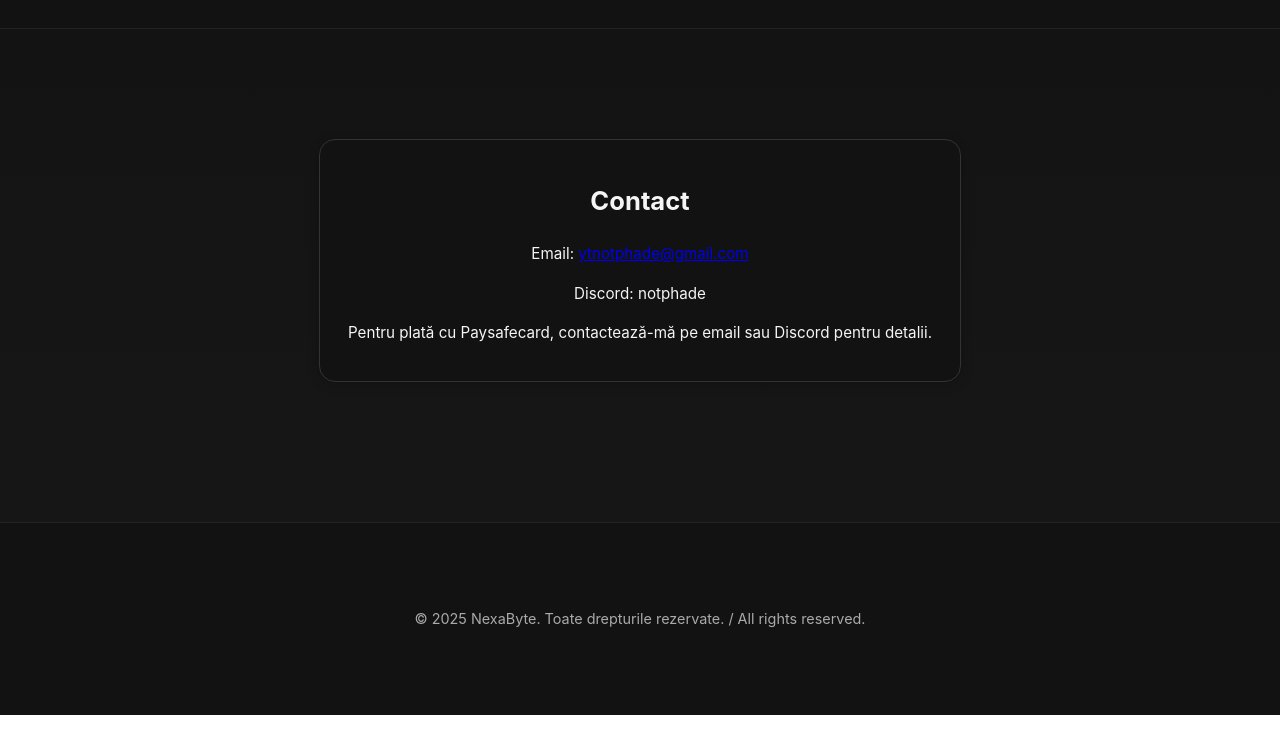
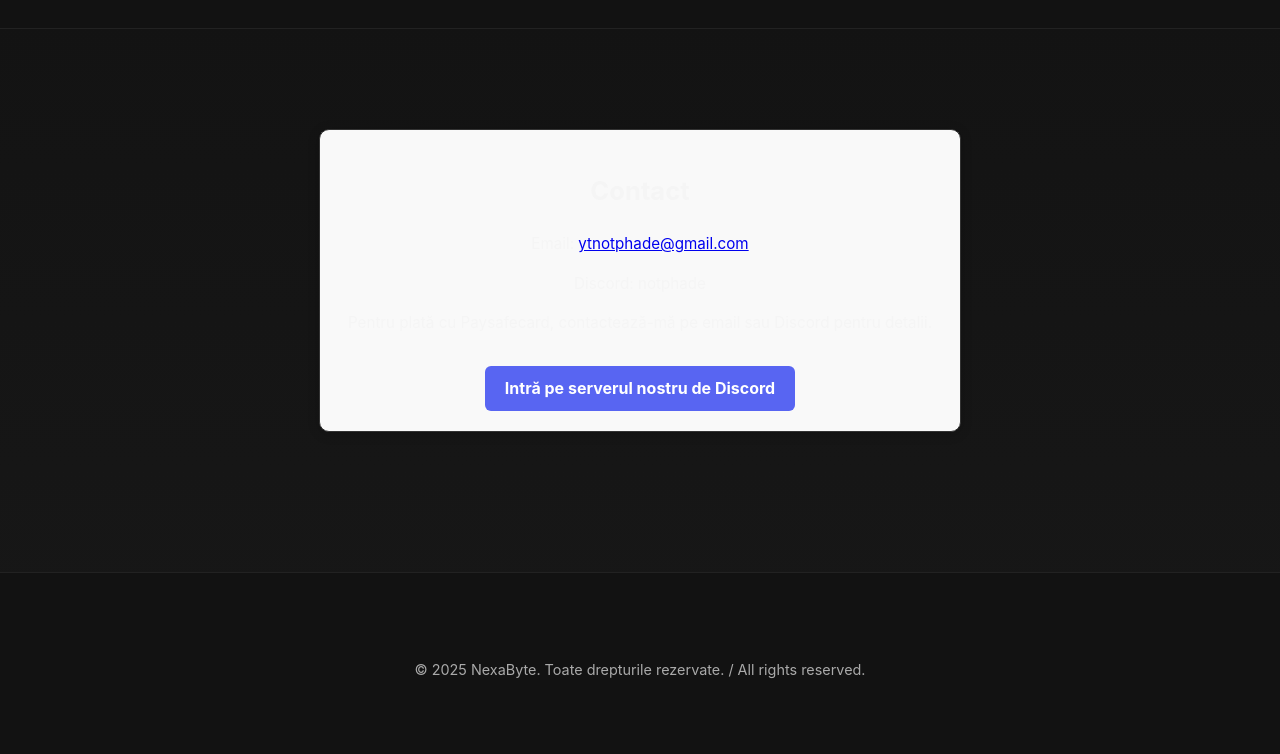
Before and after one commit to NotPhaden/NexaByte, a plain HTML site: page contact.html in a window 1280 px wide. Shown: the part 132-886 px from the top of the page. Before the commit the page ends 847 px from the top, so only its background shows below. Drawn offline with Linux system fonts and the light colour scheme.

Commit message:
Update contact.html

```diff
--- a/contact.html
+++ b/contact.html
@@ -48,6 +48,30 @@
     header nav a:hover {
       text-decoration: underline;
     }
+
+    .product-card.contact {
+      padding: 20px;
+      background: #f9f9f9;
+      border-radius: 10px;
+      margin-top: 30px;
+    }
+
+    .btn-discord {
+      display: inline-block;
+      margin-top: 15px;
+      padding: 10px 20px;
+      background-color: #5865F2;
+      color: white;
+      border: none;
+      border-radius: 6px;
+      text-decoration: none;
+      font-weight: bold;
+      transition: background-color 0.2s ease;
+    }
+
+    .btn-discord:hover {
+      background-color: #4752C4;
+    }
   </style>
 </head>
 <body>
@@ -74,13 +98,17 @@
       <p>Email: <a href="mailto:ytnotphade@gmail.com">ytnotphade@gmail.com</a></p>
       <p>Discord: notphade</p>
       <p>Pentru plată cu Paysafecard, contactează-mă pe email sau Discord pentru detalii.</p>
+
+      <!-- Buton Discord -->
+      <a class="btn-discord" href="https://discord.gg/pNWj3BJc46" target="_blank">
+        Intră pe serverul nostru de Discord
+      </a>
     </div>
   </main>
 
   <footer>
     <div class="container">
-      <p>&copy; 2025 NexaByte.   Toate drepturile rezervate.  /
-  All rights reserved.</p>
+      <p>&copy; 2025 NexaByte. Toate drepturile rezervate. / All rights reserved.</p>
     </div>
   </footer>
 </body>
```
